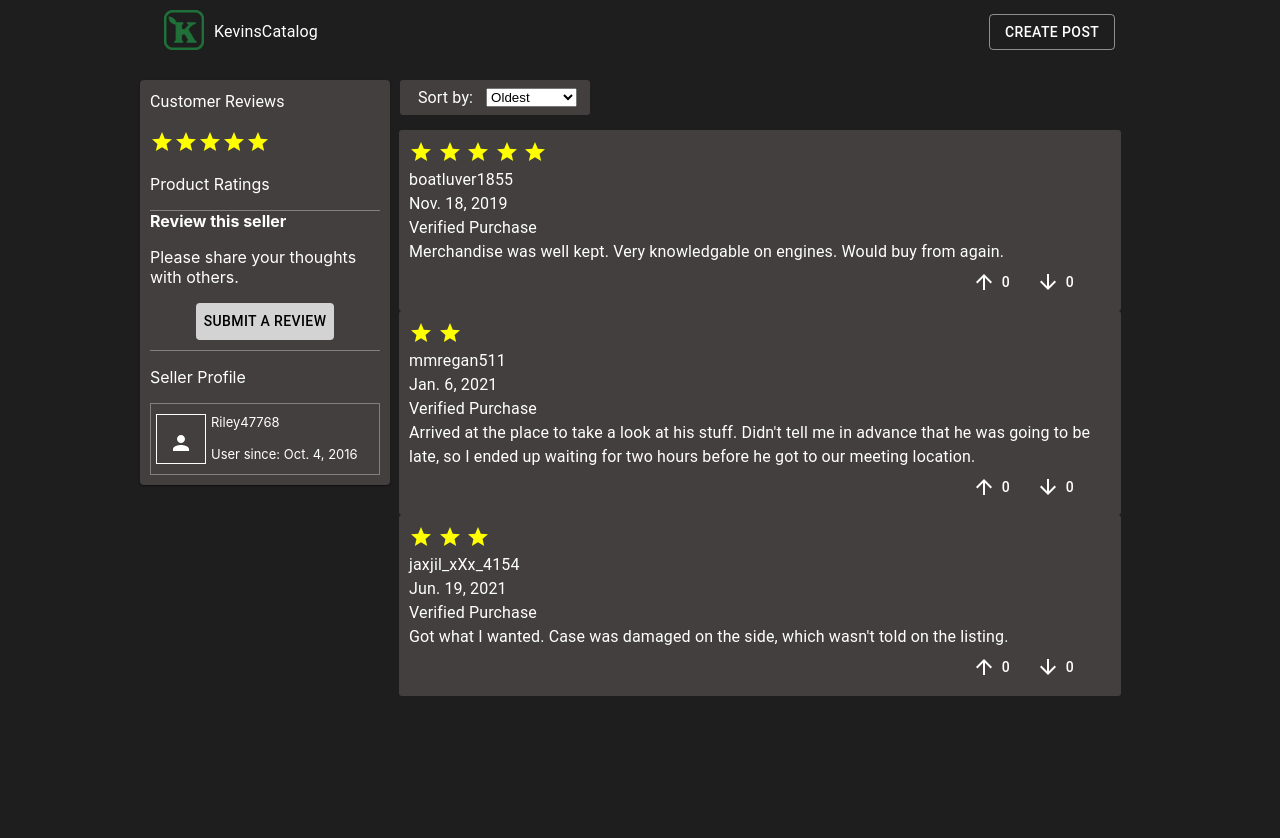
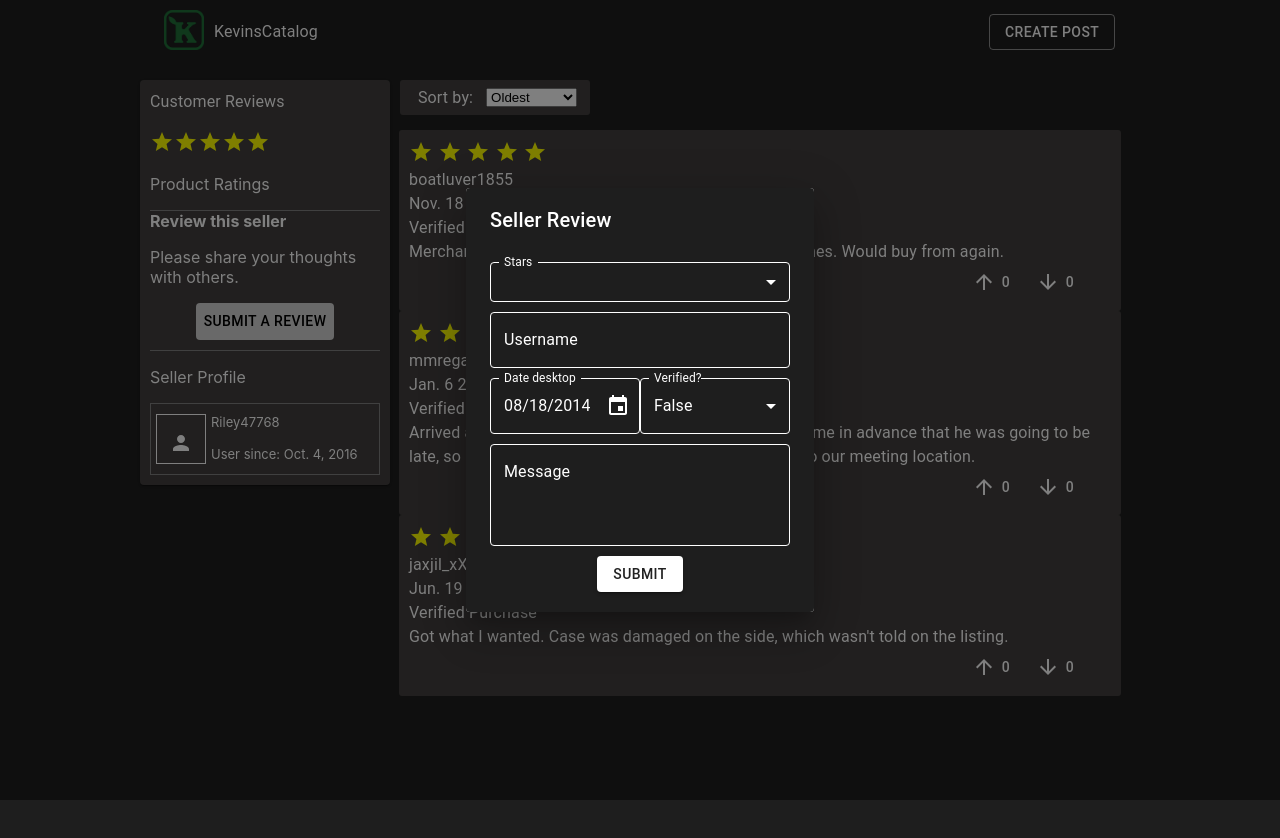
Before and after one commit to IkaikaL/CSC-4243-Project, a React (Create React App) app in the folder frontend/: page /reviews in a window 1280 px wide. Both pictures are taken after a click on the button "SUBMIT A REVIEW". Shown: the top 838 px of the page. Built offline with nearby package versions, Linux system fonts and the light colour scheme.

Commit message:
broken code but just need to reroute data and update list

```diff
--- a/frontend/package.json
+++ b/frontend/package.json
@@ -7,12 +7,15 @@
     "@emotion/styled": "^11.10.5",
     "@mui/icons-material": "^5.10.9",
     "@mui/material": "^5.10.13",
+    "@mui/x-date-pickers": "^5.0.9",
     "@testing-library/jest-dom": "^5.16.5",
     "@testing-library/react": "^13.4.0",
     "@testing-library/user-event": "^13.5.0",
     "@types/jest": "^27.5.2",
     "@types/node": "^16.11.59",
     "@types/react-dom": "^18.0.6",
+    "dayjs": "^1.11.7",
+    "moment": "^2.29.4",
     "react": "^18.2.0",
     "react-dom": "^18.2.0",
     "react-router-dom": "^6.4.4",
--- a/frontend/src/components/Reviews/Reviews.tsx
+++ b/frontend/src/components/Reviews/Reviews.tsx
@@ -4,12 +4,13 @@ import LikeCount from "./LikeCount/LikeCount";
 import StarIcon from "@mui/icons-material/Star";
 import Paper from "@mui/material/Paper";
 import { Grid, Container, Typography, Box } from "@mui/material";
+import dayjs, { Dayjs } from "dayjs";
 
 type Props = { reviews: Array<reviewDetails> };
 
 type reviewDetails = {
 	name: string;
-	date: string;
+	date: Dayjs | null;
 	verified: boolean;
 	message: string;
 	stars: number;
@@ -65,7 +66,7 @@ const Reviews = (props: Props) => {
 						) : null}
 						<Typography> {item.name}</Typography>
 
-						<Typography> {item.date}</Typography>
+						<Typography>{dayjs(item.date).format("MMM. D YYYY")}</Typography>
 
 						<Typography>
 							{item.verified ? "Verified Purchase" : "Not Verified Purchase"}
--- a/frontend/src/components/TotalReviewMenu/TotalReviewMenu.tsx
+++ b/frontend/src/components/TotalReviewMenu/TotalReviewMenu.tsx
@@ -1,8 +1,27 @@
 import StarIcon from "@mui/icons-material/Star";
 import PersonIcon from "@mui/icons-material/Person";
-import { Button, Container, Grid, Typography } from "@mui/material";
+import dayjs, { Dayjs } from "dayjs";
+import {
+	Button,
+	Container,
+	Dialog,
+	DialogContent,
+	DialogTitle,
+	FormControl,
+	Grid,
+	MenuItem,
+	Popover,
+	Select,
+	TextField,
+	Typography,
+	InputLabel,
+} from "@mui/material";
 import Paper from "@mui/material/Paper";
-const text = "Customer Reviews";
+import { useState } from "react";
+import { DesktopDatePicker } from "@mui/x-date-pickers/DesktopDatePicker";
+import { LocalizationProvider } from "@mui/x-date-pickers/LocalizationProvider";
+import { AdapterDayjs } from "@mui/x-date-pickers/AdapterDayjs";
+import CompleteReviewPage from "../../pages/CompleteReviewPage";
 
 function SellerInfo(props: any) {
 	return (
@@ -11,7 +30,6 @@ function SellerInfo(props: any) {
 		</div>
 	);
 }
-
 const classes = {
 	paper: {
 		p: 0.5,
@@ -27,6 +45,37 @@ const classes = {
 };
 
 export default function TotalReviewMenu() {
+	const [open, setOpen] = useState(false);
+	const [messageValue, setMessageValue] = useState("");
+	const [stars, setStars] = useState(0);
+	const [date, setDate] = useState<Dayjs>(dayjs("2014-08-18T21:11:54"));
+	const [usernameValue, setUsernameValue] = useState("");
+	const [verified, setVerified] = useState(0);
+
+	const openReviewSubmission = () => {
+		setOpen(true);
+	};
+
+	const closeReviewSubmission = () => {
+		setOpen(false);
+	};
+
+	const changeMessageValue = (data: string) => {
+		setMessageValue(data);
+	};
+	const changeUsernameValue = (data: string) => {
+		setUsernameValue(data);
+	};
+	const changeStarValue = (data: number) => {
+		setStars(data);
+	};
+	const changeVerifiedValue = (data: number) => {
+		setVerified(data);
+	};
+	const changeDate = (value: Dayjs) => {
+		setDate(value);
+	};
+
 	return (
 		<Paper
 			sx={{
@@ -60,10 +109,213 @@ export default function TotalReviewMenu() {
 				<p>Please share your thoughts with others.</p>
 
 				<Grid style={{ textAlign: "center" }}>
-					<Button style={{ background: "lightgray", color: "black" }}>
+					<Button
+						style={{ background: "lightgray", color: "black" }}
+						onClick={openReviewSubmission}
+					>
 						Submit a Review
 					</Button>
-					{/* <p className= 'Submit_Review'> <a href = "/reviewbutton">Submit a Review </a></p> */}
+					<Dialog
+						open={open}
+						onClose={closeReviewSubmission}
+						sx={{ backgroundColor: "" }}
+					>
+						<DialogTitle sx={{ backgroundColor: "#1E1E1E", color: "white" }}>
+							Seller Review
+						</DialogTitle>
+						<DialogContent sx={{ backgroundColor: "#1E1E1E", color: "white" }}>
+							<Grid
+								container
+								direction='column'
+								justifyContent='center'
+								alignItems='center'
+								sx={{ paddingTop: "10px" }}
+							>
+								<Grid
+									item
+									sx={{
+										paddingBottom: "10px",
+										width: "300px",
+									}}
+								>
+									<FormControl fullWidth size='small'>
+										<InputLabel sx={{ color: "white" }}>Stars</InputLabel>
+										<Select
+											value={stars}
+											label='Stars'
+											onChange={(value) =>
+												changeStarValue(value.target.value as number)
+											}
+											sx={{
+												color: "white",
+												".MuiOutlinedInput-notchedOutline": {
+													borderColor: "white",
+												},
+												"&:hover .MuiOutlinedInput-notchedOutline": {
+													borderColor: "white",
+												},
+												"& .MuiSvgIcon-root": {
+													color: "white",
+												},
+											}}
+										>
+											<MenuItem value={1}>One</MenuItem>
+											<MenuItem value={2}>Two</MenuItem>
+											<MenuItem value={3}>Three</MenuItem>
+											<MenuItem value={4}>Four</MenuItem>
+											<MenuItem value={5}>Five</MenuItem>
+										</Select>
+									</FormControl>
+								</Grid>
+								<Grid item sx={{ paddingBottom: "10px", width: "300px" }}>
+									<TextField
+										label='Username'
+										fullWidth
+										value={usernameValue}
+										onChange={(value) =>
+											changeUsernameValue(value.target.value)
+										}
+										variant='outlined'
+										InputLabelProps={{
+											style: { color: "white" },
+										}}
+										sx={{
+											input: {
+												color: "white",
+											},
+											color: "white",
+											".MuiOutlinedInput-notchedOutline": {
+												borderColor: "white",
+											},
+											"&:hover .MuiOutlinedInput-notchedOutline": {
+												borderColor: "white",
+											},
+										}}
+									/>
+								</Grid>
+
+								<Grid item sx={{ paddingBottom: "10px", width: "300px" }}>
+									<Grid
+										container
+										direction='row'
+										justifyContent='center'
+										alignItems='center'
+										sx={{ width: "100%" }}
+									>
+										<Grid item sx={{ width: "150px" }}>
+											<LocalizationProvider dateAdapter={AdapterDayjs}>
+												<DesktopDatePicker
+													label='Date desktop'
+													inputFormat='MM/DD/YYYY'
+													value={date}
+													onChange={changeDate}
+													renderInput={(params) => (
+														<TextField
+															{...params}
+															InputLabelProps={{
+																style: { color: "white" },
+															}}
+															sx={{
+																input: {
+																	color: "white",
+																},
+																color: "white",
+																".MuiOutlinedInput-notchedOutline": {
+																	borderColor: "white",
+																},
+																"&:hover .MuiOutlinedInput-notchedOutline": {
+																	borderColor: "white",
+																},
+																"& .MuiSvgIcon-root": {
+																	color: "white",
+																},
+															}}
+														/>
+													)}
+												/>
+											</LocalizationProvider>
+										</Grid>
+										<Grid item sx={{ width: "150px" }}>
+											<FormControl fullWidth size='medium'>
+												<InputLabel sx={{ color: "white" }}>
+													Verified?
+												</InputLabel>
+												<Select
+													value={verified}
+													label='Verified'
+													onChange={(value) =>
+														changeVerifiedValue(value.target.value as number)
+													}
+													sx={{
+														input: {
+															color: "white",
+														},
+														color: "white",
+														".MuiOutlinedInput-notchedOutline": {
+															borderColor: "white",
+														},
+														"&:hover .MuiOutlinedInput-notchedOutline": {
+															borderColor: "white",
+														},
+														"& .MuiSvgIcon-root": {
+															color: "white",
+														},
+													}}
+												>
+													<MenuItem value={1}>True</MenuItem>
+													<MenuItem value={0}>False</MenuItem>
+												</Select>
+											</FormControl>
+										</Grid>
+									</Grid>
+								</Grid>
+
+								<Grid item sx={{ paddingBottom: "10px", width: "300px" }}>
+									<TextField
+										label='Message'
+										fullWidth
+										value={messageValue}
+										onChange={(value) => changeMessageValue(value.target.value)}
+										rows={3}
+										multiline
+										variant='outlined'
+										InputProps={{
+											style: { color: "white" },
+										}}
+										InputLabelProps={{
+											style: { color: "white" },
+										}}
+										sx={{
+											input: {
+												color: "white",
+											},
+											color: "white",
+											".MuiOutlinedInput-notchedOutline": {
+												borderColor: "white",
+											},
+											"&:hover .MuiOutlinedInput-notchedOutline": {
+												borderColor: "white",
+											},
+										}}
+									/>
+								</Grid>
+								<Button
+									variant='contained'
+									onClick={() => {
+										<CompleteReviewPage
+											name={usernameValue}
+											date={date}
+											verified={verified === 1 ? true : false}
+											message={messageValue}
+											stars={stars}
+										/>;
+									}}
+								>
+									Submit
+								</Button>
+							</Grid>
+						</DialogContent>
+					</Dialog>
 				</Grid>
 			</Grid>
 			<p className='sellertitle'>Seller Profile</p>
--- a/frontend/src/pages/CompleteReviewPage.tsx
+++ b/frontend/src/pages/CompleteReviewPage.tsx
@@ -6,7 +6,16 @@ import { Grid, Container } from "@mui/material";
 import { createTheme } from "@mui/material/styles";
 import { ThemeProvider } from "@emotion/react";
 import Footer from "../components/Footer";
+import { useEffect } from "react";
+import dayjs, { Dayjs } from "dayjs";
 
+type Props = {
+	name?: string;
+	date?: Dayjs;
+	verified?: boolean;
+	message?: string;
+	stars?: number;
+};
 const theme = createTheme({
 	palette: {
 		primary: {
@@ -17,7 +26,7 @@ const theme = createTheme({
 const reviewDetails = [
 	{
 		name: "boatluver1855",
-		date: "Nov. 18, 2019",
+		date: dayjs("Nov. 18, 2019"),
 		verified: true,
 		message:
 			"Merchandise was well kept. Very knowledgable on engines. Would buy from again.",
@@ -25,7 +34,7 @@ const reviewDetails = [
 	},
 	{
 		name: "mmregan511",
-		date: "Jan. 6, 2021",
+		date: dayjs("Jan. 6, 2021"),
 		verified: true,
 		message:
 			"Arrived at the place to take a look at his stuff. Didn't tell me in advance that he was going to be late, so I ended up waiting for two hours before he got to our meeting location.",
@@ -33,7 +42,7 @@ const reviewDetails = [
 	},
 	{
 		name: "jaxjil_xXx_4154",
-		date: "Jun. 19, 2021",
+		date: dayjs("Jun. 19, 2021"),
 		verified: true,
 		message:
 			"Got what I wanted. Case was damaged on the side, which wasn't told on the listing.",
@@ -41,7 +50,18 @@ const reviewDetails = [
 	},
 ];
 
-const CompleteReviewPage = () => {
+const CompleteReviewPage = (props: Props) => {
+	const { name, date, verified, message, stars } = props;
+	const temp = {
+		name: name,
+		date: date,
+		verified: verified,
+		message: message,
+		stars: stars,
+	};
+	useEffect(() => {
+		reviewDetails.push(temp);
+	});
 	return (
 		<ThemeProvider theme={theme}>
 			<Container
```
Also changed, not shown: 1 other file (tests, documents, lock files or other folders).
